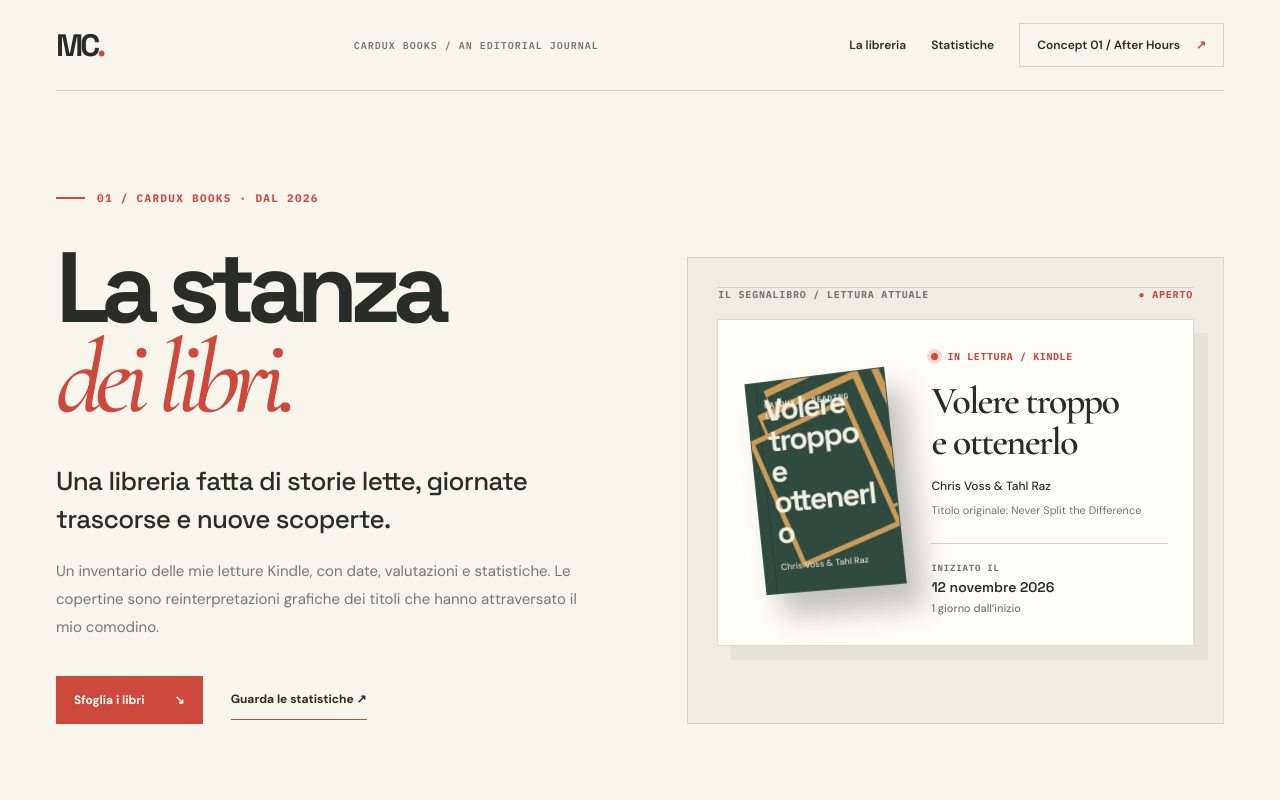
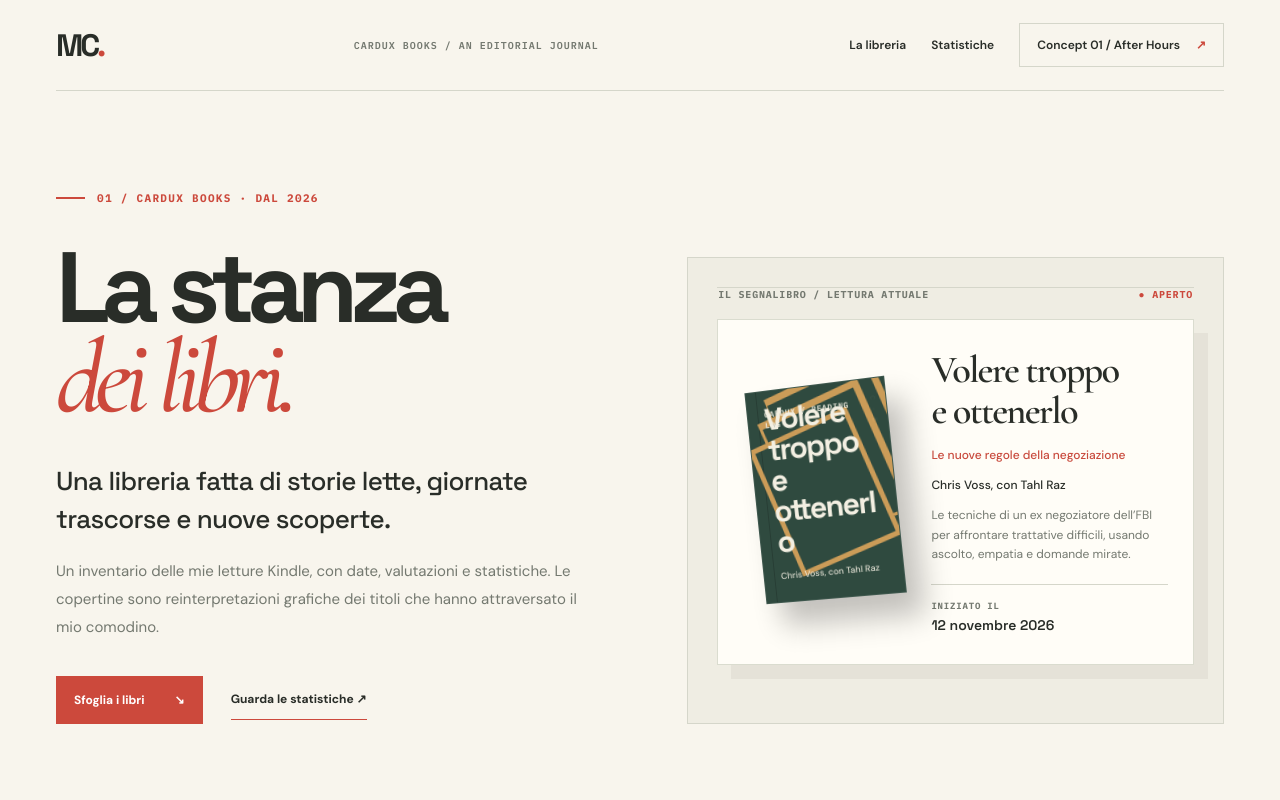
Before and after one commit to hellocardux/books-library, a plain HTML site: page stage/reading-room.html in a window 1280 px wide. Shown: the top 800 px of the page. Drawn offline with nearby package versions, Linux system fonts and the light colour scheme.

Commit message:
Refine currently reading card in After Hours stage and production

```diff
--- a/stage/app.js
+++ b/stage/app.js
@@ -44,14 +44,16 @@
     if (!book) return '<div class="reading-empty"><span class="eyebrow">IN LETTURA</span><h3>Il prossimo capitolo deve ancora arrivare.</h3><p>Nessun titolo in lettura al momento.</p></div>';
     const days = inclusiveDays(book.started);
     const authors=escape(book.author);
-    const extra=book.editionLabel?'<p class="edition">'+escape(book.editionLabel)+'</p>':"";
+    const extra=book.editionLabel&&!book.subtitle?'<p class="edition">'+escape(book.editionLabel)+'</p>':"";
+    const description=book.description?'<p class="current-summary">'+escape(book.description)+'</p>':"";
+    const elapsed=days>1?'<small>In lettura da '+days+' giorni</small>':"";
     const source=book.sourceUrl?'<a class="source-link" href="'+escape(book.sourceUrl)+'" target="_blank" rel="noopener noreferrer">Scheda del libro <span aria-hidden="true">↗</span></a>':"";
     return '<div class="current-layout"><div class="current-cover">'+cover(book,"cover-current")+'</div>'
-      +'<div class="current-info"><div class="current-status"><span class="status-dot"></span> IN LETTURA / KINDLE</div>'
+      +'<div class="current-info">'
       +'<h3>'+escape(book.title)+'</h3>'
       +(book.subtitle?'<p class="current-subtitle">'+escape(book.subtitle)+'</p>':"")
-      +'<p class="current-author">'+authors+'</p>'+extra
-      +'<div class="reading-since"><span>INIZIATO IL</span><strong>'+date(book.started,true)+'</strong><small>'+days+' '+(days===1?"giorno":"giorni")+' dall’inizio</small></div>'
+      +'<p class="current-author">'+authors+'</p>'+extra+description
+      +'<div class="reading-since"><span>INIZIATO IL</span><strong>'+date(book.started,true)+'</strong>'+elapsed+'</div>'
       +source+'</div></div>';
   }
   function finishedCard(book) {
--- a/stage/library-data.js
+++ b/stage/library-data.js
@@ -13,9 +13,11 @@ window.CARDUX_BOOKS = {
     {
       id: "volere-troppo",
       title: "Volere troppo e ottenerlo",
-      author: "Chris Voss & Tahl Raz",
+      subtitle: "Le nuove regole della negoziazione",
+      author: "Chris Voss, con Tahl Raz",
       year: 2016,
       editionLabel: "Titolo originale: Never Split the Difference",
+      description: "Le tecniche di un ex negoziatore dell’FBI per affrontare trattative difficili, usando ascolto, empatia e domande mirate.",
       started: "2026-11-12",
       cover: { bg:"#2f4a3f", ink:"#f3efe2", accent:"#d9a35b", motif:"lines" }
     }
--- a/stage/styles.css
+++ b/stage/styles.css
@@ -35,20 +35,20 @@ body.theme-room{--bg:#f8f5ed;--fg:#292d28;--muted:#747970;--accent:#cc493c;--lin
 .line-link:hover{color:var(--accent)}
 .hero-aside{min-width:0;position:relative}
 .top-rail{display:flex;justify-content:space-between;gap:20px;align-items:center;border-top:1px solid var(--line);padding:15px 1px 18px;color:var(--muted);font:700 10px var(--mono);letter-spacing:.08em}
-.top-rail .signal{color:var(--accent);white-space:nowrap}
+.top-rail .signal{color:var(--accent);white-space:nowrap;display:inline-flex;align-items:center;gap:9px}
 #reading-panel{min-height:375px}
 .current-layout{display:grid;grid-template-columns:minmax(130px,.69fr) minmax(0,1fr);gap:25px;padding:30px 25px;background:var(--panel);border:1px solid var(--line);align-items:center}
 .current-cover{perspective:900px;align-self:center;padding:10px}
 .current-cover .book-cover{transform:rotate(-6deg) rotateY(-10deg);box-shadow:16px 23px 27px rgba(0,0,0,.24);transition:transform .28s}
 .current-cover:hover .book-cover{transform:rotate(-1deg) rotateY(0deg)}
 .current-info{min-width:0}
-.current-status{font:700 10px var(--mono);letter-spacing:.06em;color:var(--accent);display:flex;align-items:center;gap:9px;margin-bottom:18px}
 .status-dot{display:inline-block;width:7px;height:7px;border-radius:50%;background:var(--accent);box-shadow:0 0 0 4px color-mix(in srgb,var(--accent),transparent 80%);animation:breathe 2.7s ease-in-out infinite}
 .current-info h3{font:600 clamp(27px,2.7vw,40px)/1.08 var(--display);letter-spacing:-.062em;margin:0 0 13px;text-wrap:balance}
-.current-subtitle{font:400 12px/1.55 var(--sans);color:var(--muted);margin:0 0 15px}
-.current-author{font:500 12px/1.55 var(--sans);margin:0 0 6px}
+.current-subtitle{font:500 12px/1.5 var(--sans);color:var(--accent-light);margin:0 0 12px}
+.current-author{font:500 12px/1.55 var(--sans);margin:0 0 7px}
+.current-summary{font:400 12px/1.62 var(--sans);color:var(--muted);margin:12px 0 0;max-width:335px}
 .edition{font:400 11px/1.5 var(--sans);color:var(--muted);margin:7px 0}
-.reading-since{display:flex;flex-direction:column;gap:5px;margin-top:24px;padding-top:18px;border-top:1px solid var(--line)}
+.reading-since{display:flex;flex-direction:column;gap:5px;margin-top:19px;padding-top:15px;border-top:1px solid var(--line)}
 .reading-since span{font:700 9px var(--mono);color:var(--muted);letter-spacing:.09em}
 .reading-since strong{font:600 14px var(--display)}
 .reading-since small{font:500 11px var(--sans);color:var(--muted)}
@@ -234,6 +234,7 @@ dialog::backdrop{background:rgba(4,9,7,.78);backdrop-filter:blur(5px)}
   .current-cover{padding:3px}
   .current-info h3,.theme-room .current-info h3{font-size:clamp(23px,6vw,33px)}
   .current-subtitle{font-size:11px}
+  .current-summary{font-size:11px;line-height:1.55;margin-top:10px}
   .current-author,.edition{font-size:10px}
   .reading-since{margin-top:15px;padding-top:14px}
   .reading-since strong{font-size:12px}
```
Also changed, not shown: index.html (+1 -1 lines), stage/index.html (+1 -1 lines), 1 other file.
